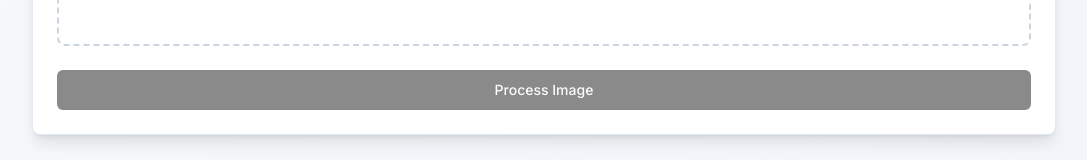
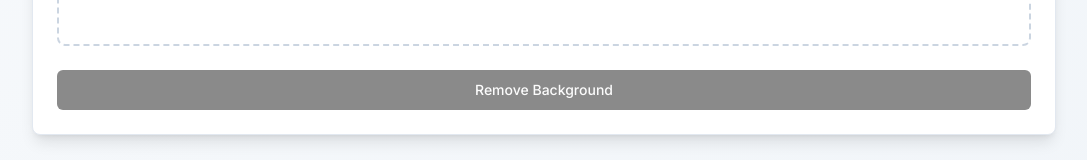
Before and after one commit to sudo-self/bg-bye, a Next.js app: page / in a window 1280 px wide. Shown: the part 537-697 px from the top of the page, without its empty margins (96-1183 px from the left). Built offline with nearby package versions, Linux system fonts and the light colour scheme.

Commit message:
Update image-uploader.tsx

```diff
--- a/components/image-uploader.tsx
+++ b/components/image-uploader.tsx
@@ -162,7 +162,7 @@ export function ImageUploader() {
             Processing...
           </>
         ) : (
-          "Process Image"
+          "Remove Background"
         )}
       </Button>
 
```
